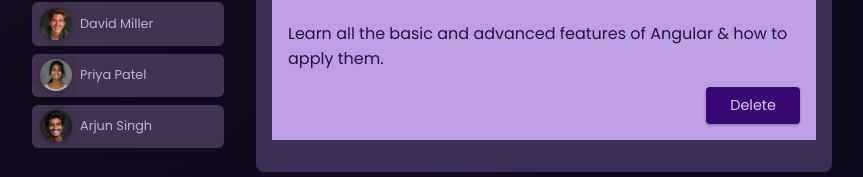
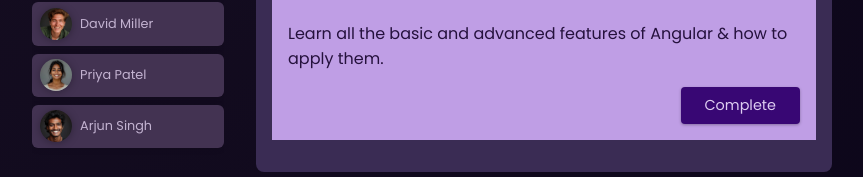
Before and after one commit to chemunoz/angular18-easytalk, an Angular app: page / in a window 1280 px wide. Both pictures are taken after a click on the button "Jasmine Washington". Shown: the part 457-634 px from the top of the page, without its empty margins (208-1071 px from the left). Built offline with nearby package versions, Linux system fonts and the light colour scheme.

Commit message:
feat: Add 'complete' functionality to tasks

```diff
--- a/src/app/components/task/task.component.html
+++ b/src/app/components/task/task.component.html
@@ -3,6 +3,6 @@
   <time datetime="">{{ task().dueDate }}</time>
   <p>{{ task().summary }}</p>
   <p class="actions">
-    <button (click)="deleteTask(task().id)">Delete</button>
+    <button (click)="onCompleteTask()">Complete</button>
   </p>
 </article>
--- a/src/app/components/task/task.component.ts
+++ b/src/app/components/task/task.component.ts
@@ -1,4 +1,4 @@
-import { Component, input } from '@angular/core';
+import { Component, input, output } from '@angular/core';
 import { Task } from '../../interfaces/task.interface';
 
 @Component({
@@ -10,6 +10,9 @@ import { Task } from '../../interfaces/task.interface';
 })
 export class TaskComponent {
   task = input.required<Task>();
+  complete = output<string>();
 
-  deleteTask(id: string) {}
+  onCompleteTask(): void {
+    this.complete.emit(this.task().id);
+  }
 }
--- a/src/app/components/tasks/tasks.component.html
+++ b/src/app/components/tasks/tasks.component.html
@@ -10,7 +10,7 @@
   <ul>
     @for (task of selectedUserTasks; track task.id) {
     <li>
-      <app-task [task]="task" (delete)="onDeleteTask($event)" />
+      <app-task [task]="task" (complete)="onCompleteTask($event)" />
     </li>
     }
   </ul>
--- a/src/app/components/tasks/tasks.component.ts
+++ b/src/app/components/tasks/tasks.component.ts
@@ -20,7 +20,10 @@ export class TasksComponent {
     return this.tasks.filter((task) => task.userId === this.userId());
   }
 
-  onAddTask() {}
-  onClearTasks() {}
-  onDeleteTask(id: Event) {}
+  onAddTask(): void {}
+
+  onCompleteTask(id: string): void {
+    // We "complete" a task by removing it from the list of tasks
+    this.tasks = this.tasks.filter((task) => task.id !== id);
+  }
 }
```
